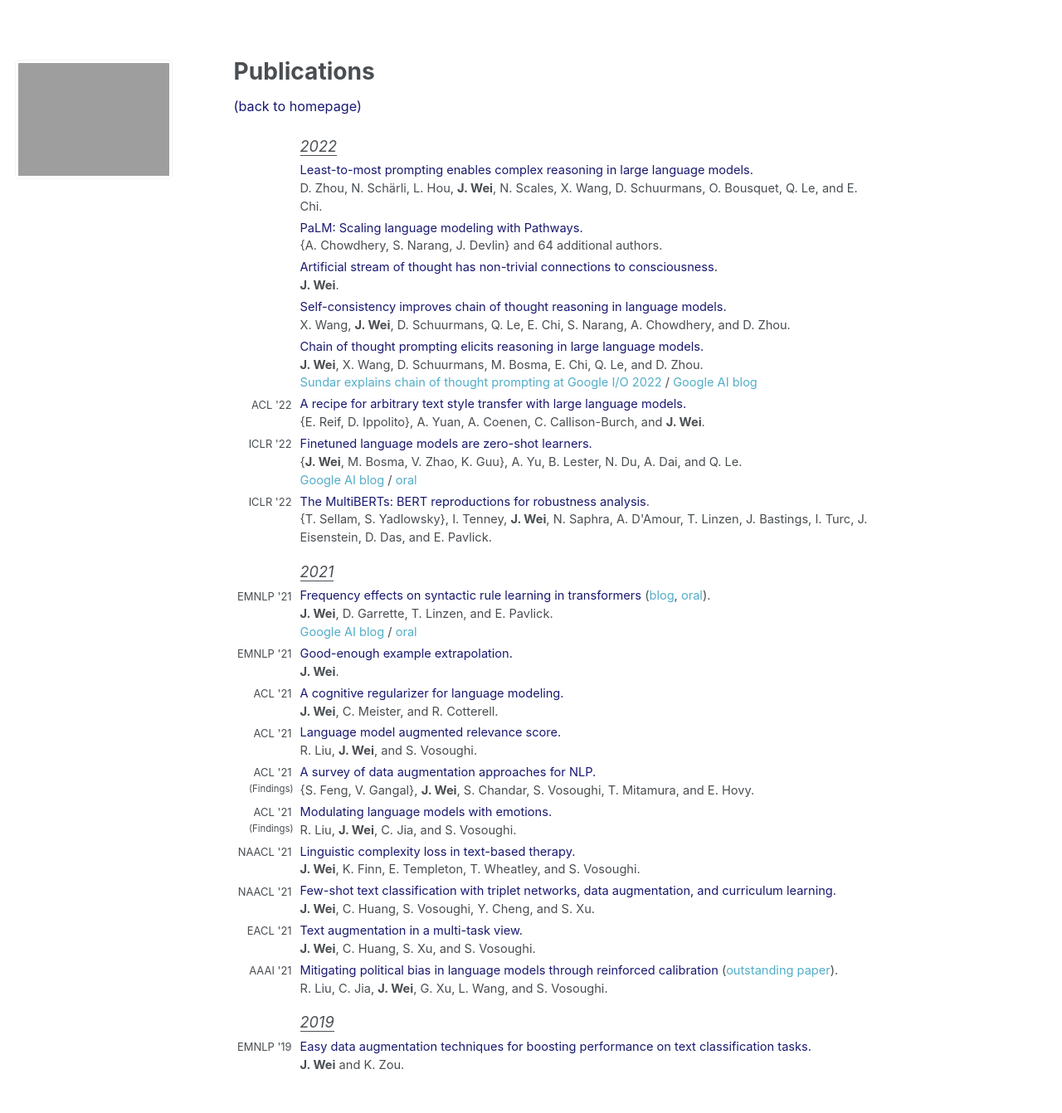
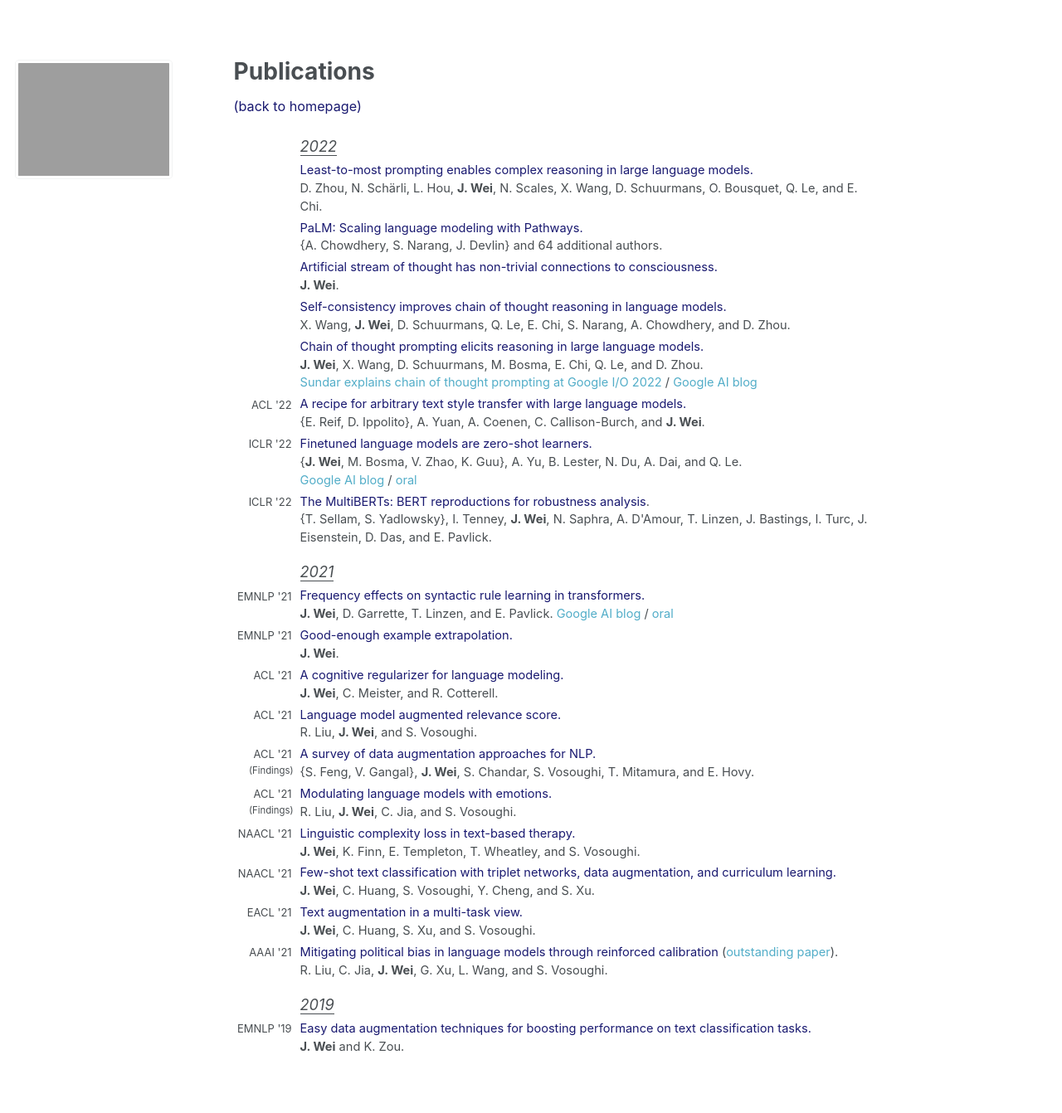
Before and after one commit to jasonwei20/jasonwei20.github.io, a Jekyll site: the page built from _pages/papers.md, in a window 1280 px wide. Shown: the whole page at 83% size. Built offline with Jekyll 4.4.1, drawn with Linux system fonts in a browser that asks for light colours; after the commit the page ends 1320 px from its top, so only the background shows below that.

Commit message:
Update papers.md

```diff
--- a/_pages/papers.md
+++ b/_pages/papers.md
@@ -107,15 +107,11 @@ table, th, td {
 
   <tr>
     <td style="width:80px; text-align:right; padding-right:10px; font-size:0.8em">EMNLP '21</td>
-    <td><a href="https://aclanthology.org/2021.emnlp-main.72/" style="color:#191970" target="_blank">Frequency effects on syntactic rule learning in transformers</a> (<a href="https://ai.googleblog.com/2021/12/evaluating-syntactic-abilities-of.html" target="_blank">blog</a>, <a href="https://screencast-o-matic.com/watch/cr6QnuVXYT1" target="_blank">oral</a>).</td>
+    <td><a href="https://aclanthology.org/2021.emnlp-main.72/" style="color:#191970" target="_blank">Frequency effects on syntactic rule learning in transformers.</a></td>
   </tr>
   <tr>
     <td></td>
-    <td><b>J. Wei</b>, D. Garrette, T. Linzen, and E. Pavlick. </td>
-  </tr>
-  <tr>
-    <td></td>
-    <td style="padding-bottom:4px"><a href="https://ai.googleblog.com/2021/12/evaluating-syntactic-abilities-of.html" target="_blank">Google AI blog</a> / <a href="https://screencast-o-matic.com/watch/cr6QnuVXYT1" target="_blank">oral</a></td>
+    <td style="padding-bottom:4px"><b>J. Wei</b>, D. Garrette, T. Linzen, and E. Pavlick. <a href="https://ai.googleblog.com/2021/12/evaluating-syntactic-abilities-of.html" target="_blank">Google AI blog</a> / <a href="https://screencast-o-matic.com/watch/cr6QnuVXYT1" target="_blank">oral</a></td>
   </tr>
   <tr>
     <td style="width:80px; text-align:right; padding-right:10px; font-size:0.8em">EMNLP '21</td>
```
